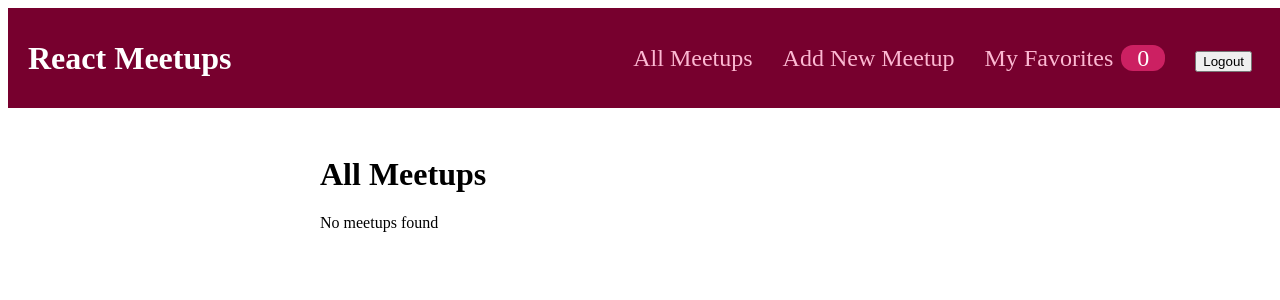
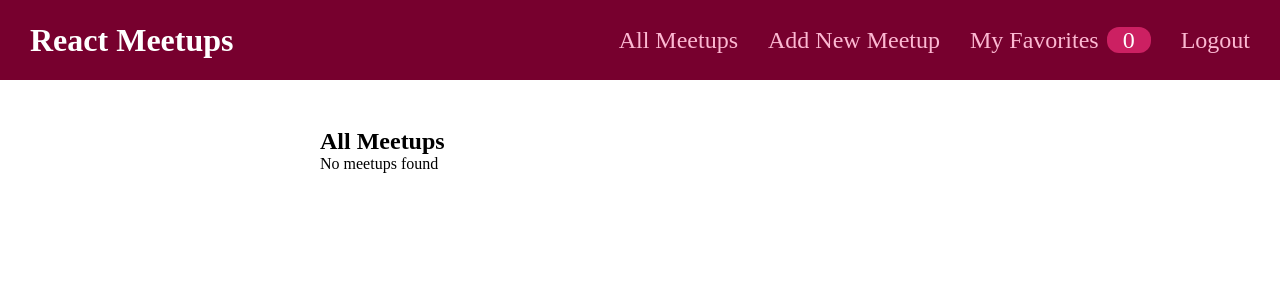
Before and after one commit to domchan2000/meetup, a React (Create React App) app: page /#/all in a window 1280 px wide. Shown: the top 300 px of the page. Built offline with nearby package versions, Linux system fonts and the light colour scheme.

Commit message:
fixed banner's style

```diff
--- a/src/components/layout/Layout.js
+++ b/src/components/layout/Layout.js
@@ -1,6 +1,6 @@
 import MainNavigation from './MainNavigation';
 import classes from './Layout.module.css';
-import { Link, useLocation } from 'react-router-dom';
+import { useLocation } from 'react-router-dom';
 import Login from '../../pages/Login';
 
 
--- a/src/components/layout/MainNavigation.js
+++ b/src/components/layout/MainNavigation.js
@@ -30,7 +30,7 @@ function MainNavigation() {
           </li>
           <li>
             <Link to='/'>
-              <button className="dashboard__btn" onClick={logout}>Logout</button>
+              <a onClick={logout}>Logout</a>
             </Link>
           </li>
         </ul>
--- a/src/components/layout/MainNavigation.module.css
+++ b/src/components/layout/MainNavigation.module.css
@@ -1,3 +1,9 @@
+* {
+  margin: 0;
+  padding: 0;
+  box-sizing: border-box;
+}
+
 .header {
     width: 100%;
     height: 5rem;
@@ -5,7 +11,7 @@
     align-items: center;
     justify-content: space-between;
     background-color: #77002e;
-    padding: 10px;
+    padding: 10px, 0;
   }
 
   .logo {
@@ -16,7 +22,7 @@
     align-items: center;
     height: auto;
     margin-right: 10px;
-    margin-left: 10px;
+    margin-left: 30px;
   }
 
   .header ul {
--- a/src/components/meetups/MeetupItem.js
+++ b/src/components/meetups/MeetupItem.js
@@ -32,8 +32,6 @@ function MeetupItem(props) {
 
     deleteDoc(meetupRef)
       .then(() => {
-        window.alert('Data deleted successfully.');
-        window.location.reload();
       })
       .catch(error => {
         window.alert('Error deleting data: ' + error.message);
--- a/src/pages/AllMeetup.js
+++ b/src/pages/AllMeetup.js
@@ -63,14 +63,14 @@ useEffect(() => {
   const isMeetupsEmpty = loadedMeetups.length === 0;
 
   return (
-    <div>
+    <section>
       <h1>All Meetups</h1>
       {isMeetupsEmpty ? (
         <p>No meetups found</p>
       ) : (
         <MeetupList meetups={loadedMeetups} />
       )}
-    </div>
+    </section>
   );
 }
 
--- a/src/pages/NewMeetup.js
+++ b/src/pages/NewMeetup.js
@@ -16,7 +16,6 @@ function NewMeetupPage() {
       meetupData['userId'] = userId;
 
       await addDoc(collection(db, `users/${userId}/meetups`), meetupData);
-      console.log(user);
       navigate("/");
     } catch (error) {
       console.error("Error adding meetup:", error);
```
